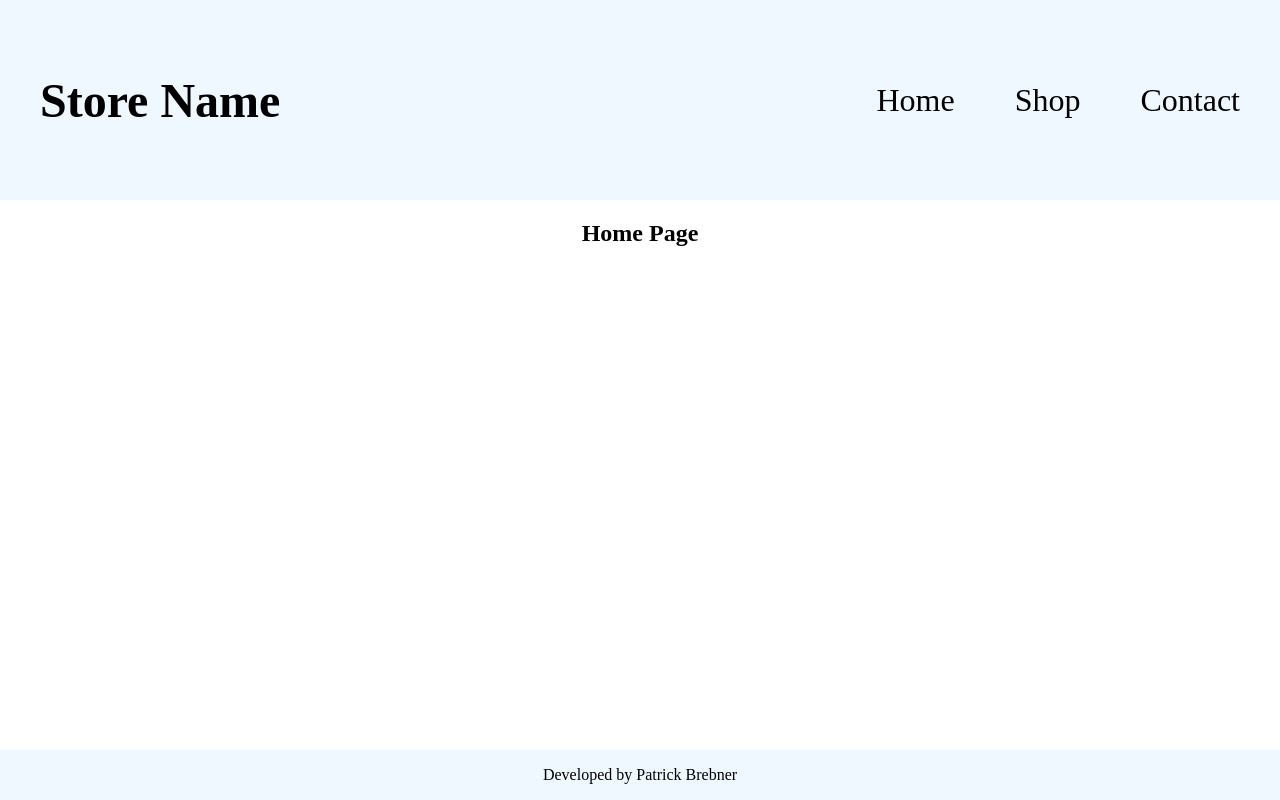
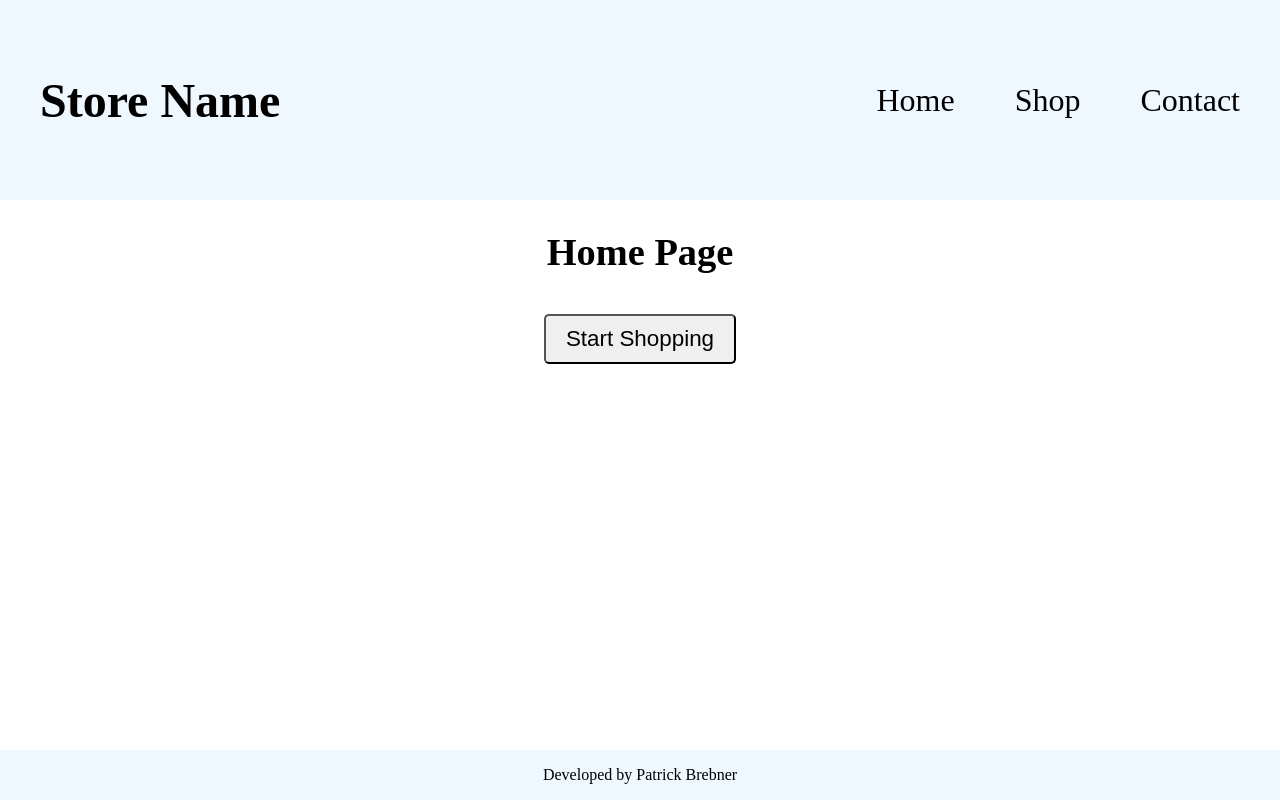
Before and after one commit to pbrebner/shopping-cart, a React (Create React App) app: page / in a window 1280 px wide. Built offline with nearby package versions, Linux system fonts and the light colour scheme.

Commit message:
Create start shopping btn

```diff
--- a/src/pages/Home.js
+++ b/src/pages/Home.js
@@ -1,10 +1,21 @@
 import React from "react";
+import { useNavigate } from "react-router-dom";
+
 import "../styles/Home.css";
 
 function Home() {
+    const navigate = useNavigate();
+
+    function navigateShop() {
+        navigate("/shop");
+    }
+
     return (
         <div className="home">
-            <h2>Home Page</h2>
+            <h2 className="pageHeading">Home Page</h2>
+            <button className="shopBtn" onClick={navigateShop}>
+                Start Shopping
+            </button>
         </div>
     );
 }
--- a/src/styles/Home.css
+++ b/src/styles/Home.css
@@ -1,5 +1,23 @@
 .home {
-    padding: 20px;
+    padding: 30px;
     display: flex;
-    justify-content: center;
+    flex-direction: column;
+    gap: 40px;
+    align-items: center;
 }
+
+.pageHeading {
+    font-size: 2.4rem;
+}
+
+.shopBtn {
+    font-size: 1.4rem;
+    padding: 10px 20px;
+    cursor: pointer;
+
+    border-radius: 5px;
+}
+
+.shopBtn:hover {
+    filter: brightness(120%);
+}
```
